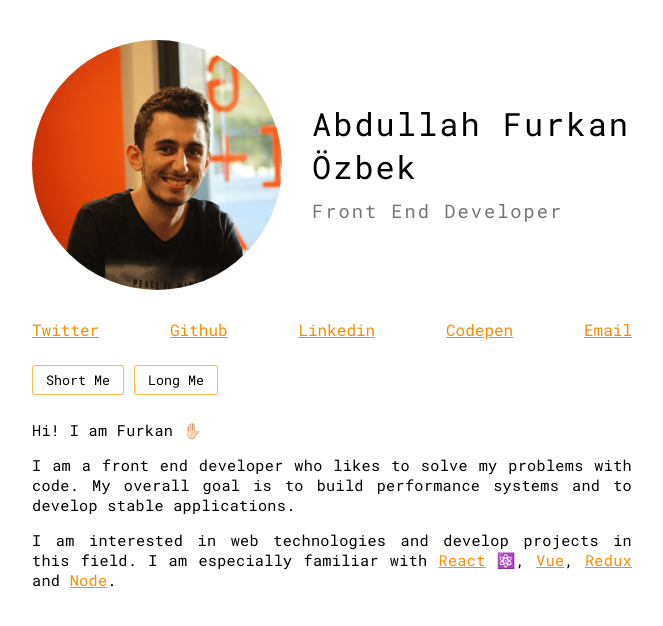
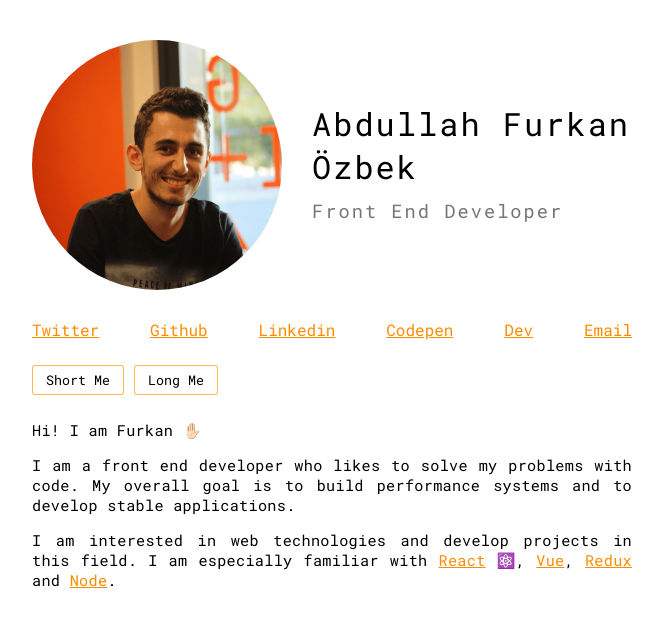
Before and after one commit to afozbek/me, a React (Create React App) app: page / in a window 1280 px wide. Shown: the top 626 px of the page, without its empty margins (308-971 px from the left). Built offline with nearby package versions, Linux system fonts and the light colour scheme.

Commit message:
dev url eklendi

```diff
--- a/src/Components/Links/Links.js
+++ b/src/Components/Links/Links.js
@@ -10,7 +10,8 @@ const Links = () => {
     twitterUrl,
     linkedinUrl,
     codepenUrl,
-        mailUrl
+    mailUrl,
+    devUrl
   } = socialLinks;
   return (
     <div className="social-links">
@@ -18,6 +19,7 @@ const Links = () => {
       <Link href={githubUrl}>Github</Link>
       <Link href={linkedinUrl}>Linkedin</Link>
       <Link href={codepenUrl}>Codepen</Link>
+      <Link href={devUrl}>Dev</Link>
       <Link href={mailUrl}>Email</Link>
     </div>
   );
--- a/src/Components/Links/SocialLinks.js
+++ b/src/Components/Links/SocialLinks.js
@@ -1,7 +1,8 @@
 export const socialLinks = {
-    twitterUrl: "https://twitter.com/afozbek_",
-    githubUrl: "https://github.com/afozbek",
-    codepenUrl: "https://codepen.io/afozbek",
-    linkedinUrl: "https://linkedin.com/in/afozbek",
-    mailUrl: "mailto:furkanozbek1995@gmail.com"
+  twitterUrl: "https://twitter.com/afozbek_",
+  githubUrl: "https://github.com/afozbek",
+  codepenUrl: "https://codepen.io/afozbek",
+  linkedinUrl: "https://linkedin.com/in/afozbek",
+  mailUrl: "mailto:furkanozbek1995@gmail.com",
+  devUrl: "https://dev.to/afozbek"
 };
```
Lines whose indentation alone changed are shown as unchanged.
